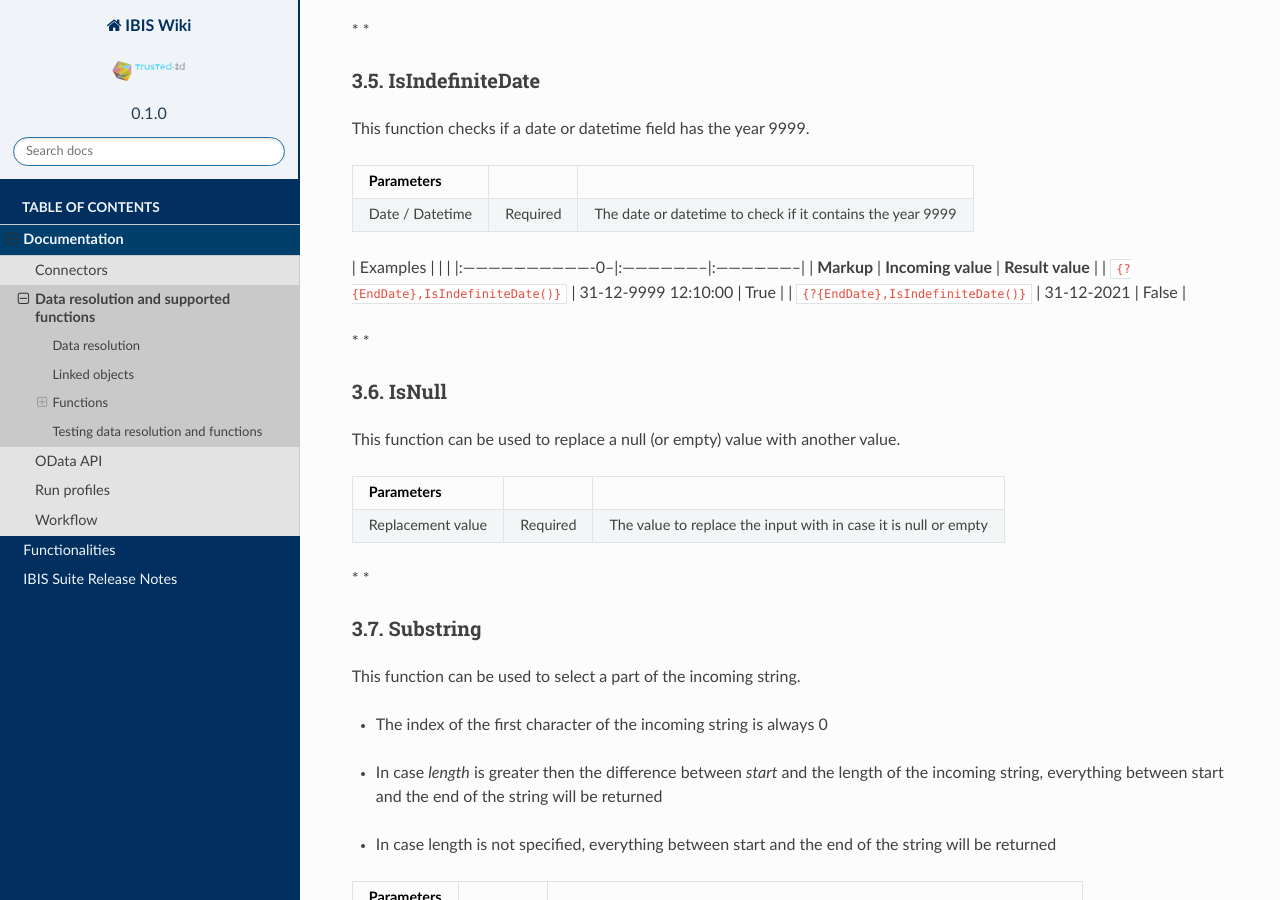
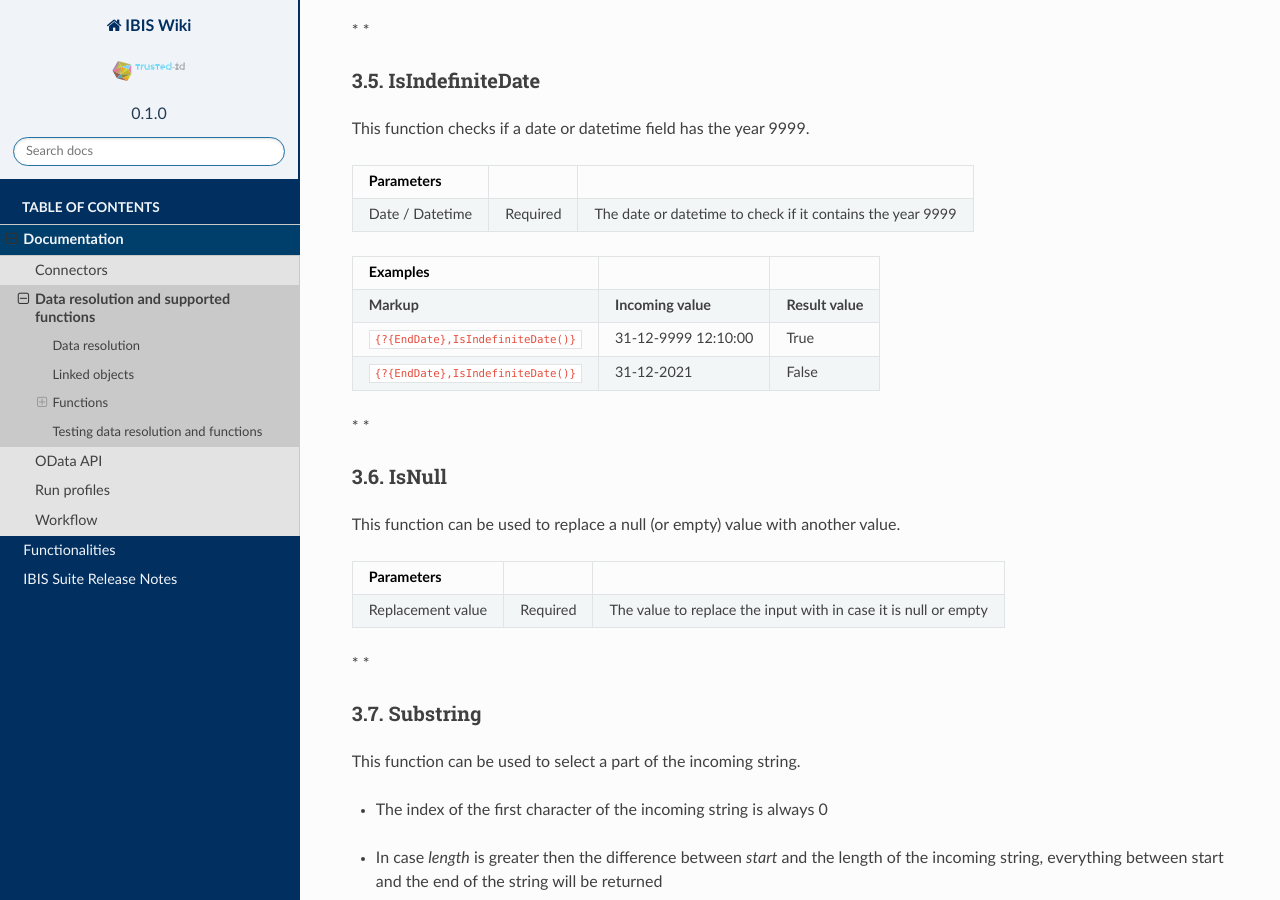
Before and after one commit to Raoulorlando/rtd-tutorial, a Sphinx documentation site: the page built from docs/source/Documentatie/HelpPageDataResolutionAndFunctions.md, in a window 1280 px wide and 900 px high, scrolled down 8834 px. Built offline with Sphinx 7.4.7 and the Read the Docs theme 2.0.0, drawn with Linux system fonts in a browser that asks for light colours; nearby versions of some CDN libraries; some web fonts are replaced; library files that are not in the unit come from our copies; pages that are not in the unit, such as notebooks, are missing from menus.

Commit message:
Fixed typo in table header isIndefiniteDate()

```diff
--- a/docs/source/Documentatie/HelpPageDataResolutionAndFunctions.md
+++ b/docs/source/Documentatie/HelpPageDataResolutionAndFunctions.md
@@ -312,7 +312,7 @@ This function checks if a date or datetime field has the year 9999.
 | Date / Datetime | Required | The date or datetime to check if it contains the year 9999 |
 
 |              Examples             |                     |                     |
-|:-------------------------------0--|:--------------------|:--------------------|
+|:-----------------------------------|:--------------------|:--------------------|
 |             **Markup**            |  **Incoming value** |   **Result value**  |
 | `{?{EndDate},IsIndefiniteDate()}` | 31-12-9999 12:10:00 |         True        |
 | `{?{EndDate},IsIndefiniteDate()}` |      31-12-2021     |        False        |
```
